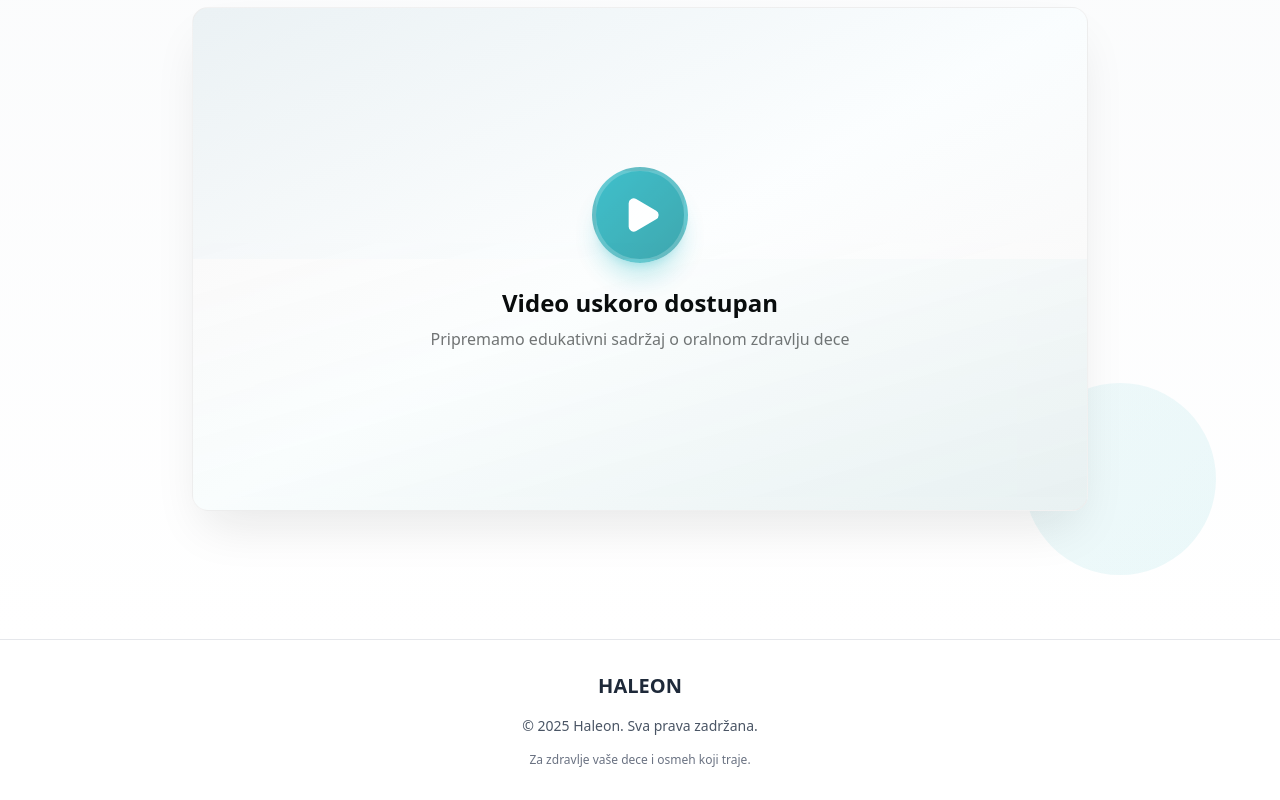
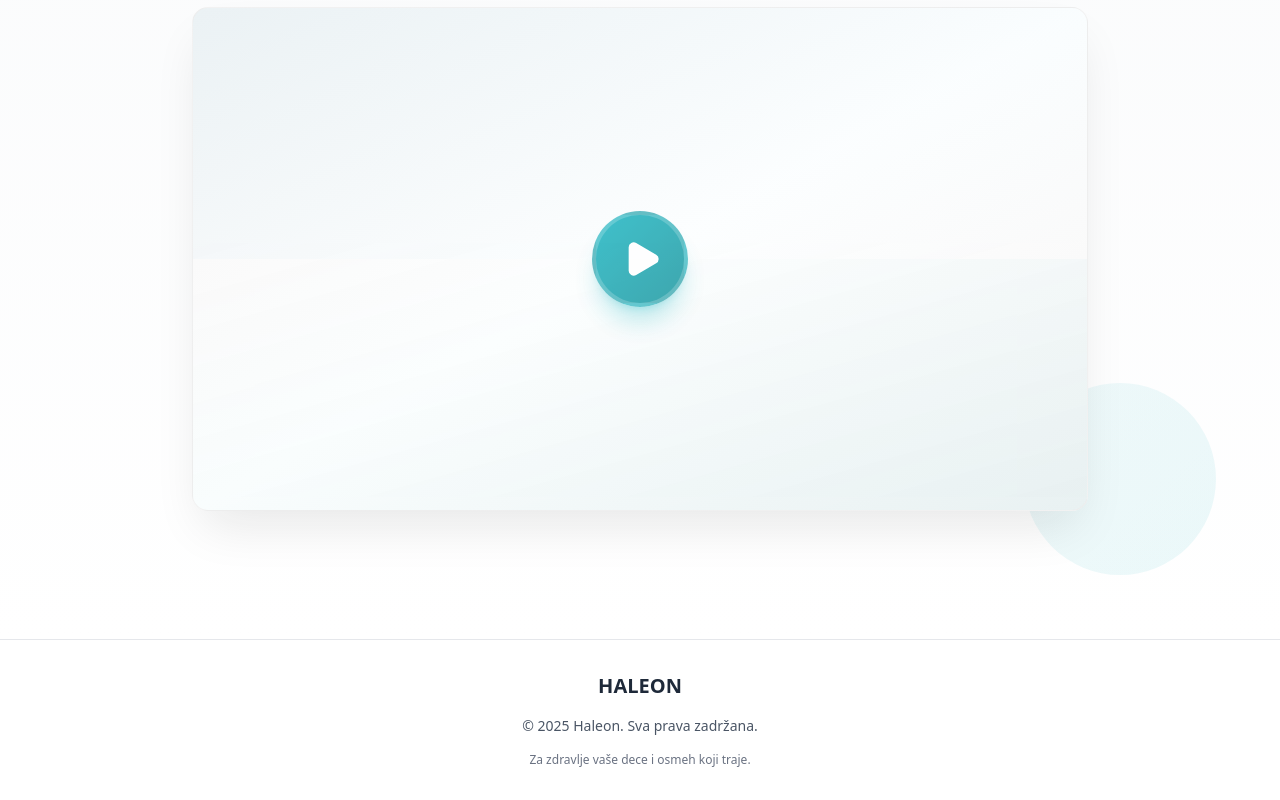
Before and after one commit to igoricaa/haleon-landing, a Next.js app: page / in a window 1280 px wide. Shown: the part 3568-4368 px from the top of the page. Built offline with nearby package versions, Linux system fonts and the light colour scheme.

Commit message:
video text removal

```diff
--- a/src/components/VideoSection.tsx
+++ b/src/components/VideoSection.tsx
@@ -161,31 +161,6 @@ export default function VideoSection({
                       />
                     )}
                   </motion.button>
-
-                  {/* Video Title */}
-                  <motion.h3
-                    initial={{ opacity: 0, y: 10 }}
-                    whileInView={{ opacity: 1, y: 0 }}
-                    transition={{ duration: 0.6, delay: 0.4 }}
-                    viewport={{ once: true }}
-                    className='mt-6 text-xl sm:text-2xl font-semibold text-center text-foreground'
-                  >
-                    {videoUrl
-                      ? 'Kliknite da reprodukujete'
-                      : 'Video uskoro dostupan'}
-                  </motion.h3>
-
-                  <motion.p
-                    initial={{ opacity: 0, y: 10 }}
-                    whileInView={{ opacity: 1, y: 0 }}
-                    transition={{ duration: 0.6, delay: 0.5 }}
-                    viewport={{ once: true }}
-                    className='mt-2 text-sm sm:text-base text-center text-muted-foreground max-w-md'
-                  >
-                    {videoUrl
-                      ? 'Saznajte kako da održite zdravlje zuba vaše dece tokom školske godine'
-                      : 'Pripremamo edukativni sadržaj o oralnom zdravlju dece'}
-                  </motion.p>
                 </div>
               )}
 
```
